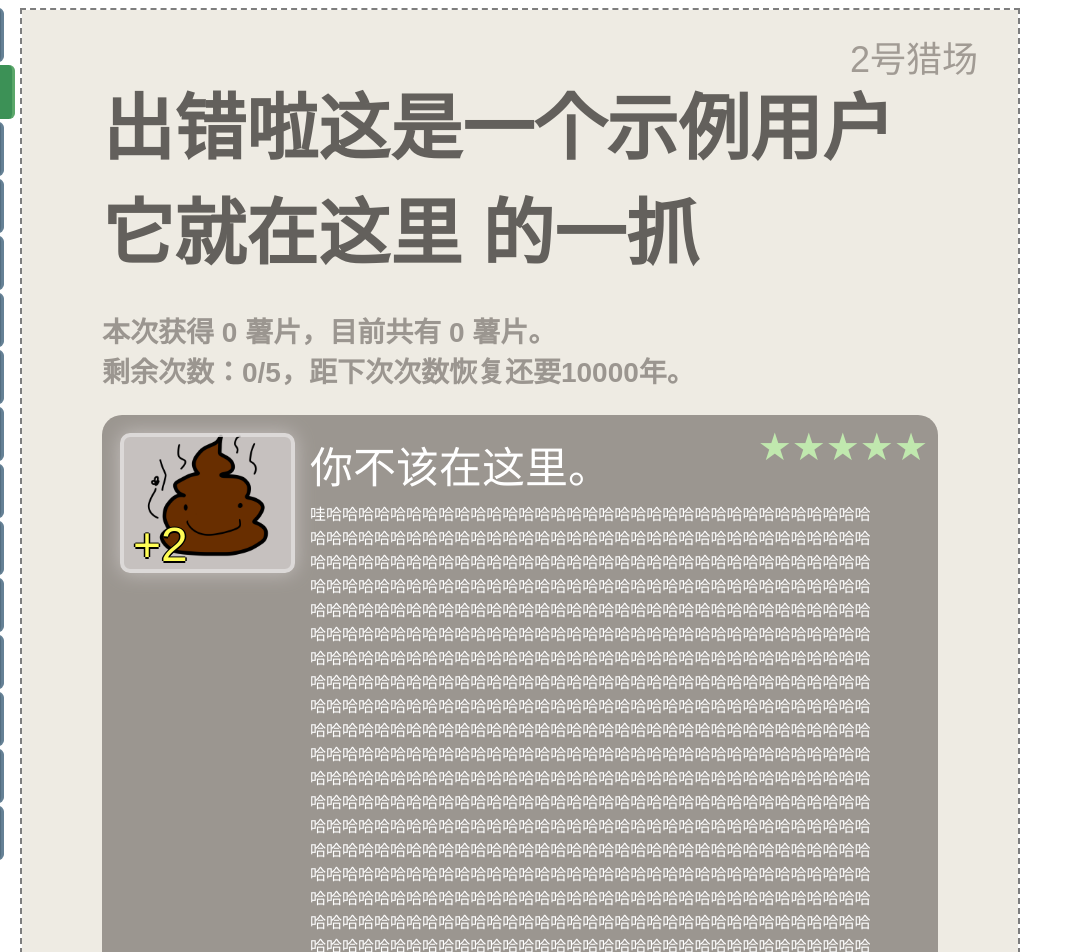
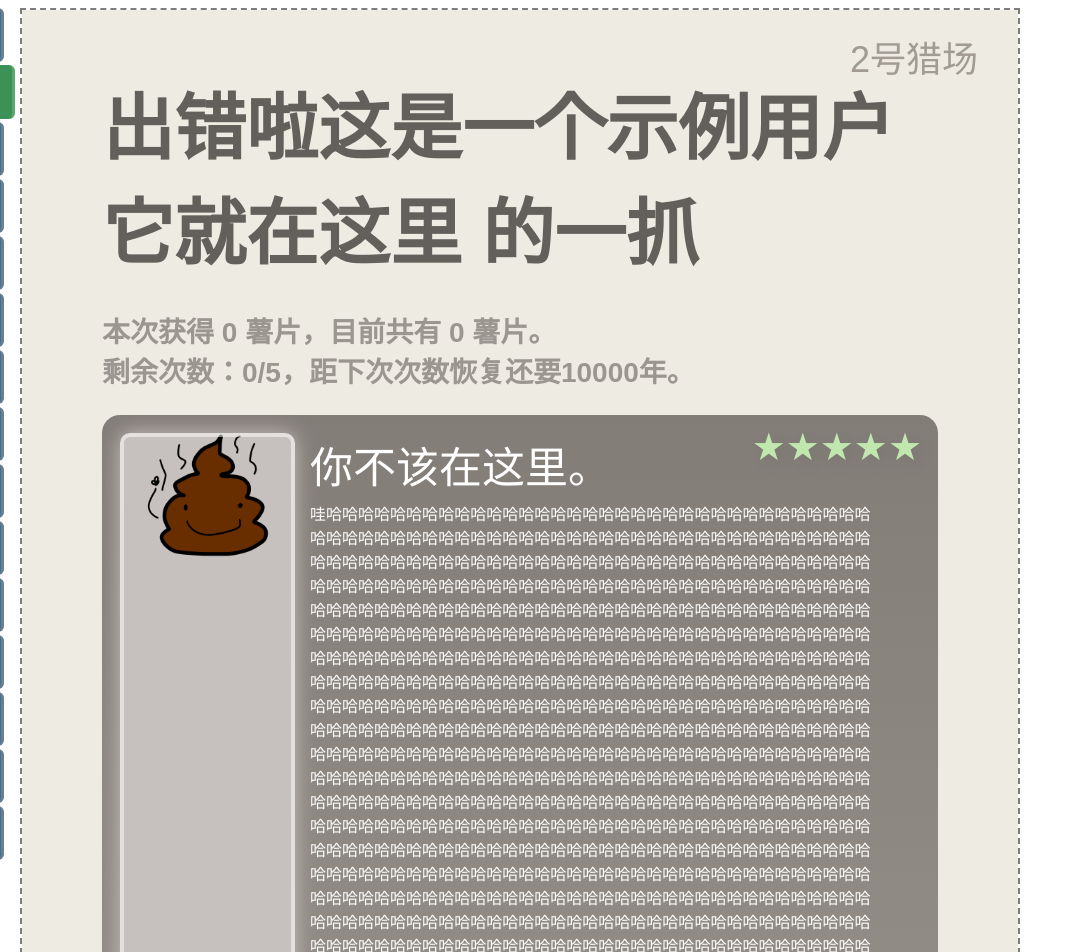
Before and after one commit to kagamibot-team/kagami-bot-frontend, a Vue app: page /zhua in a window 1280 px wide. Shown: the top 952 px of the page, without its empty margins (0-1083 px from the left). Built offline with nearby package versions, Linux system fonts and the light colour scheme.

Commit message:
调整了一些界面的圆角等样式

```diff
--- a/src/App.vue
+++ b/src/App.vue
@@ -7,14 +7,9 @@ const router = useRouter()
     <div class="router">
         <nav>
             <RouterLink
-        v-for="(route, index) in router.options.routes"
-        :key="index"
-        class="link"
-        :class="{
+v-for="(route, index) in router.options.routes" :key="index" class="link" :class="{
                 'link-active': route.name == router.currentRoute.value.name
-        }"
-        :to="route.path"
-      >
+            }" :to="route.path">
                 {{ route.name }}
                 <div class="link-target">
                     {{ route.path }}
@@ -53,7 +48,7 @@ const router = useRouter()
 }
 
 nav {
-    position: absolute;
+    position: fixed;
     left: 0;
     z-index: 1000;
     pointer-events: none;
--- a/src/components/BookBox.vue
+++ b/src/components/BookBox.vue
@@ -2,6 +2,7 @@
 import { PropType } from 'vue'
 import DisplayBox from './DisplayBox.vue'
 import { DisplayBoxData } from '../types/inventory';
+import FormattedTexts from './FormattedTexts.vue';
 
 const props = defineProps({
   display_box: {
@@ -22,8 +23,8 @@ const props = defineProps({
 <template>
   <div class="book-box">
     <DisplayBox v-bind="props.display_box" />
-    <div class="title title1">{{ props.title1 }}</div>
-    <div class="title title2">{{ props.title2 }}</div>
+    <div class="title title1"><FormattedTexts :text="props.title1" /></div>
+    <div class="title title2"><FormattedTexts :text="props.title2" /></div>
   </div>
 </template>
 
--- a/src/components/BookBoxSmall.vue
+++ b/src/components/BookBoxSmall.vue
@@ -2,6 +2,7 @@
 import { PropType } from 'vue'
 import DisplayBoxSmall from './DisplayBoxSmall.vue'
 import { DisplayBoxData } from '../types/inventory';
+import FormattedTexts from './FormattedTexts.vue';
 
 const props = defineProps({
   display_box: {
@@ -22,14 +23,17 @@ const props = defineProps({
 <template>
   <div class="book-box">
     <DisplayBoxSmall v-bind="props.display_box" />
-    <div class="title title1">{{ props.title1 }}</div>
-    <div class="title title2">{{ props.title2 }}</div>
+    <div class="title title1"><FormattedTexts :text="props.title1" /></div>
+    <div class="title title2"><FormattedTexts :text="props.title2" /></div>
   </div>
 </template>
 
 <style lang="scss" scoped>
 .book-box {
   width: min-content;
+  display: flex;
+  flex-direction: column;
+  align-items: center;
 
   .title {
     text-align: center;
--- a/src/components/CatchBox.vue
+++ b/src/components/CatchBox.vue
@@ -39,7 +39,6 @@ const props = defineProps({
   }
 })
 
-const color = computed(() => (props.is_opacity ? '#9B969099' : '#9b9690'))
 const notation_color = computed(() => {
   if (props.color_on_notation) {
     if (props.notation == '+1') {
@@ -55,7 +54,7 @@ const notation_color = computed(() => {
 </script>
 
 <template>
-  <div class="outbox">
+  <div class="outbox" :class="{'outbox-opacity': props.is_opacity}">
     <DisplayBox
 :notation_down_color="notation_color" :image="info.image_url" :color="info.color"
       :notation_down="notation" :new_overlay="is_new" :do_glow="info.level.lid >= 4" :glow_type="0"
@@ -76,11 +75,15 @@ const notation_color = computed(() => {
 <style scoped>
 .outbox {
   width: 800px;
-  background-color: v-bind('color');
+  background: linear-gradient(to bottom, #837d78, #9b9690);
   display: flex;
   padding: 18px;
   position: relative;
-  border-radius: 20px;
+  border-radius: 18px;
+}
+
+.outbox-opacity {
+  background: linear-gradient(to bottom, #8a8680c4, #9b9690c5);
 }
 
 .textbox {
@@ -111,6 +114,7 @@ const notation_color = computed(() => {
   font-family: 'Maple UI', var(--font-fallback);
   position: absolute;
   top: 10px;
-  right: 10px;
+  right: 16px;
+  text-shadow: 5px 5px 15px #3e3a351e;
 }
 </style>
--- a/src/components/DisplayBox.vue
+++ b/src/components/DisplayBox.vue
@@ -2,19 +2,10 @@
 import { computed } from 'vue'
 import { DisplayBoxData } from '../types/inventory.ts'
 
-function whiteOver(hex: string): string {
-    if (!/^#([0-9A-Fa-f]{3}){1,2}$/.test(hex)) throw new Error('Invalid hex color');
-    const a = 0.5
-    const r = Math.round((1 - a) * parseInt(hex.slice(1, 3), 16) + a * 255);
-    const g = Math.round((1 - a) * parseInt(hex.slice(3, 5), 16) + a * 255);
-    const b = Math.round((1 - a) * parseInt(hex.slice(5, 7), 16) + a * 255);
-    return `rgba(${r}, ${g}, ${b}, 0.8)`;
-}
-
 const props = defineProps<DisplayBoxData>()
-const border_color = computed(() => { return whiteOver(props.color) })
+const width = computed(() => (props.width ?? 175) + "px")
 const glow_color = computed(() => {
-    if(props.do_glow)
+    if (props.do_glow)
         return "0 0 20px " + props.color
     return "none"
 })
@@ -35,8 +26,8 @@ const glow_color = computed(() => {
 </template>
 <style scoped>
 .display-box {
-    width: 175px;
-    height: 140px;
+    width: v-bind(width);
+    aspect-ratio: 175 / 140;
     border-radius: 10px;
     box-sizing: border-box;
     box-shadow: v-bind('glow_color');
@@ -49,15 +40,17 @@ const glow_color = computed(() => {
 }
 
 .display-box::before {
-    width: 175px;
-    height: 140px;
+    width: 100%;
+    height: 100%;
     border-radius: 10px;
-    border: solid v-bind('border_color') 4px;
+    border: solid v-bind('props.color') 4px;
     display: block;
     content: '';
     position: absolute;
     box-sizing: border-box;
     z-index: 1;
+    opacity: 0.5;
+    filter: brightness(1.5);
 }
 
 .display-box .notation-down,
@@ -79,7 +72,7 @@ const glow_color = computed(() => {
         0 1.5px 0 #000,
         0 -1.5px 0 #000;
     color: white;
-    top: 84px;
+    bottom: 10px;
 }
 
 .display-box .notation-up {
@@ -94,8 +87,7 @@ const glow_color = computed(() => {
 }
 
 .display-box .xiaoge-image {
-    width: 175px;
-    height: 140px;
+    width: 100%;
     position: absolute;
     top: 0;
     left: 0;
--- a/src/components/DisplayBoxSmall.vue
+++ b/src/components/DisplayBoxSmall.vue
@@ -2,19 +2,9 @@
 import { computed } from 'vue'
 import { DisplayBoxData } from '../types/inventory.ts'
 
-function whiteOver(hex: string): string {
-    if (!/^#([0-9A-Fa-f]{3}){1,2}$/.test(hex)) throw new Error('Invalid hex color');
-    const a = 0.5
-    const r = Math.round((1 - a) * parseInt(hex.slice(1, 3), 16) + a * 255);
-    const g = Math.round((1 - a) * parseInt(hex.slice(3, 5), 16) + a * 255);
-    const b = Math.round((1 - a) * parseInt(hex.slice(5, 7), 16) + a * 255);
-    return `rgba(${r}, ${g}, ${b}, 0.8)`;
-}
-
 const props = defineProps<DisplayBoxData>()
-const border_color = computed(() => { return whiteOver(props.color) })
 const glow_color = computed(() => {
-    if(props.do_glow)
+    if (props.do_glow)
         return "0 0 10px " + props.color
     return "none"
 })
@@ -52,12 +42,14 @@ const glow_color = computed(() => {
     width: 105px;
     height: 84px;
     border-radius: 10px;
-    border: solid v-bind('border_color') 4px;
+    border: solid v-bind('props.color') 4px;
     display: block;
     content: '';
     position: absolute;
     box-sizing: border-box;
     z-index: 1;
+    opacity: 0.5;
+    filter: brightness(1.5);
 }
 
 .display-box .notation-down,
--- a/src/components/RecipeBox.vue
+++ b/src/components/RecipeBox.vue
@@ -8,7 +8,7 @@ import { MergeData } from '../types/recipe';
 const props = defineProps({
     info: {
         type: Object as PropType<MergeData>,
-        default: (() => {return {}}),
+        default: (() => { return {} }),
     },
     now_merging: {
         type: Boolean,
@@ -20,7 +20,6 @@ const props = defineProps({
     },
 })
 
-const color = computed(() => (props.is_opacity ? '#9B969099' : '#9b9690'))
 const notation_color = computed(() => {
     if (props.now_merging) {
         if (props.info.output.count == 1) {
@@ -70,12 +69,11 @@ const last_time = computed(() => {
 </script>
 
 <template>
-    <div class="outbox">
+    <div class="outbox" :class="{ 'outbox-opacity': props.is_opacity }">
         <div class="recipe">
             <div class="recipe-material">
                 <BookBoxSmall
-                    v-for="(item, index) in info.inputs" :key="index"
-                    :display_box="{
+v-for="(item, index) in info.inputs" :key="index" :display_box="{
                     image: item.image_url,
                     color: item.color,
                     notation_down: notations_down[index],
@@ -83,11 +81,11 @@ const last_time = computed(() => {
                     do_glow: now_merging && item.level.lid >= 4,
                     glow_type: 0,
                     black_overlay: info.light_off[index]
-                    }" :title1="item.display_name"/>
+                }" :title1="item.display_name" />
             </div>
             <div class="recipe-info">
-                <FormattedTexts :text="possible"/>
-                <FormattedTexts :text="last_time"/>
+                <FormattedTexts :text="possible" />
+                <FormattedTexts :text="last_time" />
             </div>
         </div>
         <div class="recipe-product">
@@ -101,7 +99,7 @@ const last_time = computed(() => {
                 glow_type: 0,
                 new_overlay: is_new,
                 black_overlay: info.light_off[3]
-                }" :title1="info.output.info.display_name"/>
+            }" :title1="info.output.info.display_name" />
         </div>
     </div>
 </template>
@@ -109,14 +107,18 @@ const last_time = computed(() => {
 .outbox {
     width: 640px;
     /* height: 172px; */
-    background-color: v-bind('color');
+    background: linear-gradient(to bottom, #837d78, #9b9690);
     display: flex;
     flex-direction: row;
     justify-content: space-between;
     padding: 16px;
     position: relative;
     color: #ffffff;
-    border-radius: 15px;
+    border-radius: 26px;
+}
+
+.outbox-opacity {
+    background: linear-gradient(to bottom, #8a868096, rgba(114, 110, 104, 0.638));
 }
 
 .recipe {
@@ -125,7 +127,7 @@ const last_time = computed(() => {
     flex-direction: column;
     justify-content: space-around;
     background-color: #0003;
-    border-radius: 15px;
+    border-radius: 10px;
 }
 
 .recipe-material {
@@ -134,6 +136,11 @@ const last_time = computed(() => {
     flex-direction: row;
     justify-content: space-around;
     height: auto;
+}
+
+.recipe-material>div {
+    width: 100%;
+    flex-grow: 1;
 }
 
 .recipe-product {
@@ -153,5 +160,4 @@ const last_time = computed(() => {
     color: #ffffff;
     font-family: '凤凰点阵体 16px', 'Maple UI', var(--font-fallback);
 }
-
 </style>
--- a/src/pre_data/recipe_archive.json
+++ b/src/pre_data/recipe_archive.json
@@ -10,7 +10,7 @@
         {
           "aid": 0,
           "description": "你不该在这里。",
-          "display_name": "你不该在这里。",
+          "display_name": "你不该在这里。因为这个小哥的名字非常非常长",
           "color": "#C6C1BF",
           "image_url": "./resource/default.png",
           "level": {
--- a/src/types/inventory.ts
+++ b/src/types/inventory.ts
@@ -17,6 +17,8 @@ export type DisplayBoxData = {
     new_overlay?: boolean,
     sold_out_overlay?: boolean,
     black_overlay?: boolean,
+
+    width?: number,
 };
 
 export type BookBoxData = {
```
Lines whose indentation alone changed are shown as unchanged.
